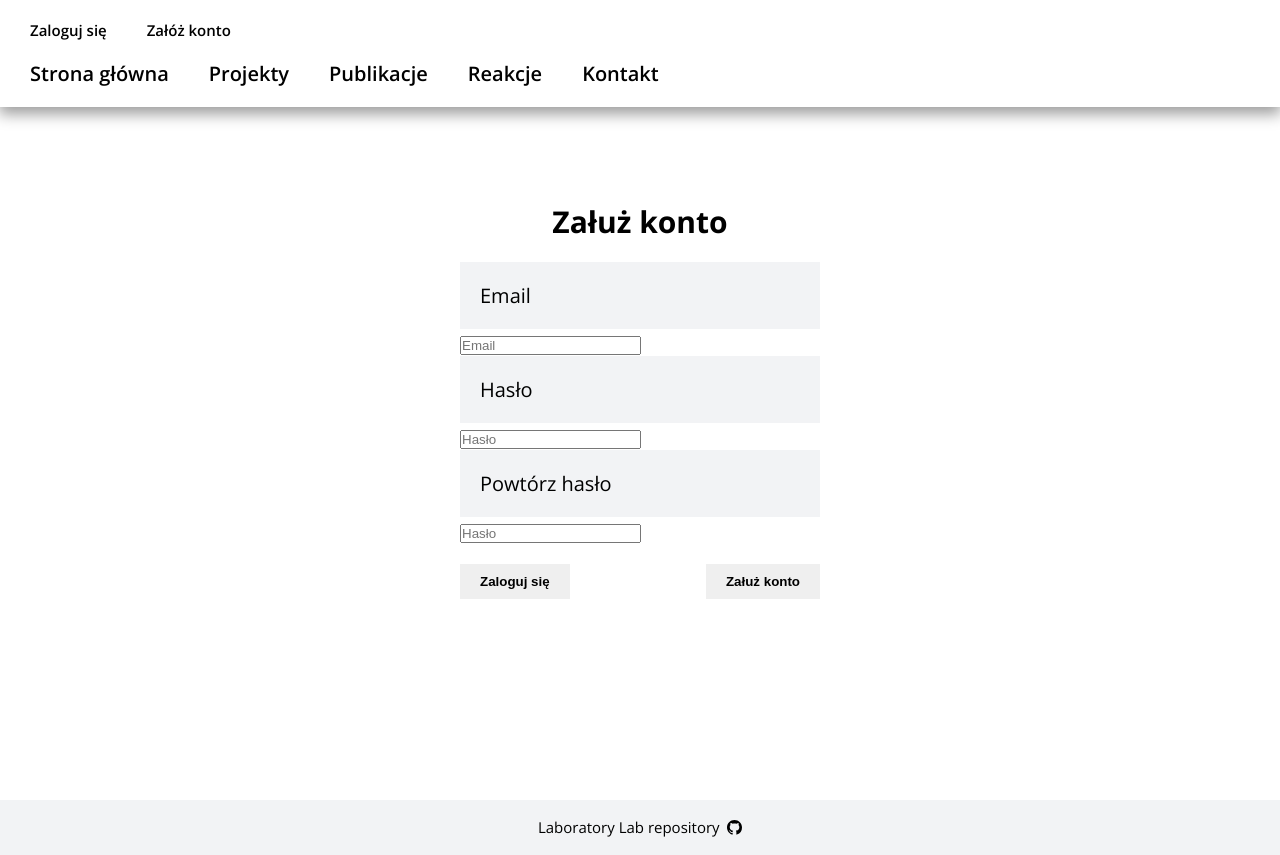
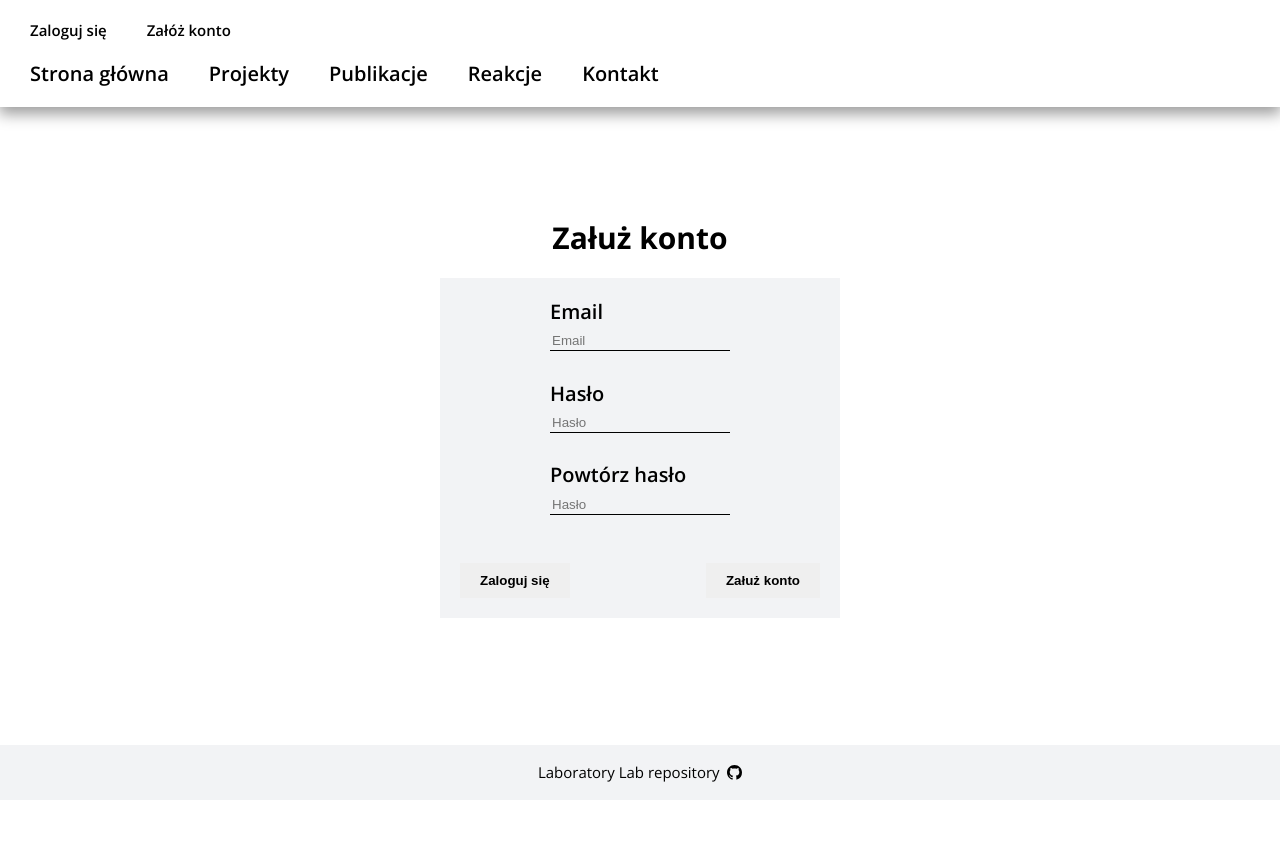
Before and after one commit to Krzysztofe/laboratory_lab, a React (Create React App) app in the folder laboratory_lab/: page /Laboratory_Lab/register in a window 1280 px wide. After the commit the page ends 800 px from the top, so only its background shows below. Built offline with nearby package versions, Linux system fonts and the light colour scheme; no server answers.

Commit message:
Add login styles

```diff
--- a/laboratory_lab/src/pages/home/footer/_footer.scss
+++ b/laboratory_lab/src/pages/home/footer/_footer.scss
@@ -1,17 +1,14 @@
 .footer {
-  background-color: $color-primary;
+  display: flex;
+  justify-content: center;
+  padding: $space-small 0;
   font-size: $font-size-small;
   line-height: $font-size-small;
-  color: $color-black;
-  display: grid;
-  place-items: center;
-  height: auto;
+  background-color: $color-primary;
   &__link {
-    text-decoration: 0;
     display: flex;
     align-items: center;
     color: $color-black;
-    padding: $space-small 0;
   }
   &__icon {
     margin-left: 0.5em;
--- a/laboratory_lab/src/pages/login/Login.tsx
+++ b/laboratory_lab/src/pages/login/Login.tsx
@@ -8,7 +8,6 @@ import { useFormik } from "formik";
 import * as Yup from "yup";
 
 const Login = () => {
-
   const navigate = useNavigate();
 
   useEffect(() => {
@@ -39,9 +38,9 @@ const Login = () => {
       <h2 className="login__title">Zaloguj się</h2>
       <form onSubmit={formik.handleSubmit} className="wrapper loginForm">
         <small>
-          ww@wp.pl
+          login: &nbsp; ww@wp.pl
           <br />
-          wwwwww
+          hasło: &nbsp; wwwwww
         </small>
 
         <TextInput
@@ -52,14 +51,16 @@ const Login = () => {
           handleBlur={formik.handleBlur}
           text={"Email"}
           placeholder={"Email"}
+          classContainer={"loginForm__container"}
           classLabel={"loginForm__label"}
           classInput={"loginForm__input"}
         />
-        {formik.touched.email && formik.errors.email ? (
-          <small>{formik.errors.email}</small>
-        ) : (
-          <small></small>
-        )}
+        <div className="loginForm__error">
+          {formik.touched.email && formik.errors.email && (
+            <small>{formik.errors.email}</small>
+          )}
+        </div>
+
         <TextInput
           type={"password"}
           name={"password"}
@@ -68,15 +69,16 @@ const Login = () => {
           handleBlur={formik.handleBlur}
           text={"Hasło"}
           placeholder={"Hasło"}
+          classContainer={"loginForm__container"}
           classLabel={"loginForm__label"}
           classInput={"loginForm__input"}
         />
 
-        {formik.touched.password && formik.errors.password ? (
-          <small>{formik.errors.password}</small>
-        ) : (
-          <small></small>
-        )}
+        <div className="loginForm__error">
+          {formik.touched.password && formik.errors.password && (
+            <small>{formik.errors.password}</small>
+          )}
+        </div>
 
         <BtnsLogin
           link={"/register"}
--- a/laboratory_lab/src/pages/login/_login.scss
+++ b/laboratory_lab/src/pages/login/_login.scss
@@ -1,8 +1,8 @@
 @import "../../components/btnsLogin/btnsLogin";
 
 .main__login {
-  height: 100vh;
-  width: 100vw;
+  min-height: calc(100% - $font-size-small - ($space-small * 2));
+  padding-top: 90px;
   display: flex;
   flex-direction: column;
   justify-content: center;
@@ -12,21 +12,34 @@
     margin-top: $space-small;
     width: 90%;
     max-width: 400px;
-
-    &__label {
+    background-color: $color-primary;
+    padding: $space-small;
+    &__container {
       display: flex;
       flex-direction: column;
-      background-color: $color-primary;
-      padding: $space-small;
-
-      & .loginForm__input {
-        margin-top: $space-small/2;
-        padding: 0.2rem;
-        font-size: 2rem;
-        border: 0;
-        border-bottom: 1px solid black;
-        background-color: rgba(0, 0, 0, 0);
-      }
+      align-items: center;
+    }
+    &__label {
+      margin-bottom: $space-small/3;
+      width: 50%;
+      font-weight: $font-weight-bold;
+    }
+    &__input {
+      margin: 0 auto;
+      width: 50%;
+      padding: 0.2rem;
+      border: 0;
+      border-bottom: 1px solid $color-black;
+      background-color: rgba(0, 0, 0, 0);
+    }
+    &__error {
+      width: 50%;
+      height: $font-size-small + ($space-small/3) *2 ;
+      margin: 0 auto;
+      padding: $space-small/3 0;
+      font-size: $font-size-small;
+      line-height: $font-size-small;
+      color: $color-red;
     }
   }
 }
--- a/laboratory_lab/src/pages/register/Register.tsx
+++ b/laboratory_lab/src/pages/register/Register.tsx
@@ -53,14 +53,17 @@ const Register = () => {
           handleBlur={formik.handleBlur}
           text={"Email"}
           placeholder={"Email"}
+          classContainer={"loginForm__container"}
           classLabel={"loginForm__label"}
           classInput={"loginForm__input"}
         />
-        {formik.touched.email && formik.errors.email ? (
+
+        <div className="loginForm__error">
+          {formik.touched.email && formik.errors.email && (
             <small>{formik.errors.email}</small>
-        ) : (
-          <small></small>
           )}
+        </div>
+
         <TextInput
           type={"password"}
           name={"password"}
@@ -69,14 +72,17 @@ const Register = () => {
           handleBlur={formik.handleBlur}
           text={"Hasło"}
           placeholder={"Hasło"}
+          classContainer={"loginForm__container"}
           classLabel={"loginForm__label"}
           classInput={"loginForm__input"}
         />
-        {formik.touched.password && formik.errors.password ? (
+
+        <div className="loginForm__error">
+          {formik.touched.password && formik.errors.password && (
             <small>{formik.errors.password}</small>
-        ) : (
-          <small></small>
           )}
+        </div>
+
         <TextInput
           type={"password"}
           name={"passwordRepeated"}
@@ -85,14 +91,18 @@ const Register = () => {
           handleBlur={formik.handleBlur}
           text={"Powtórz hasło"}
           placeholder={"Hasło"}
+          classContainer={"loginForm__container"}
           classLabel={"loginForm__label"}
           classInput={"loginForm__input"}
         />
-        {formik.touched.passwordRepeated && formik.errors.passwordRepeated ? (
+
+        <div className="loginForm__error">
+          {formik.touched.passwordRepeated &&
+            formik.errors.passwordRepeated && (
               <small>{formik.errors.passwordRepeated}</small>
-        ) : (
-          <small></small>
             )}
+        </div>
+
         <BtnsLogin
           link={"/login"}
           textRight="Załuż konto"
--- a/laboratory_lab/src/pages/tableReactions/tableBody/TableBody.tsx
+++ b/laboratory_lab/src/pages/tableReactions/tableBody/TableBody.tsx
@@ -1,6 +1,5 @@
 import { useEffect } from "react";
 import { useReactionsQuery } from "../../../services/apiSlice";
-import { useReactions } from "../../../hooks/useReactions";
 import TableEditForm from "../tableEditForm/TableEditForm";
 import TableCellsReaction from "../tableCellsReaction/TableCellsReaction";
 import TableBodyRequestMessage from "../requestMesageTableBody/TableBodyRequestMessage";
--- a/laboratory_lab/src/pages/tableReactions/tableHead/dataTableHead.tsx
+++ b/laboratory_lab/src/pages/tableReactions/tableHead/dataTableHead.tsx
@@ -9,8 +9,15 @@ export const tableHeadDataFirst = [
 ];
 
 export const tableHeadDataSecond = [
-  "Początek",
-  "Koniec",
+  "Otwarcie",
+  "Zamknięcie",
   "Początek",
   "Koniec",
 ];
+
+
+<body>
+<main></main>
+<footer>uuuuu</footer>
+
+</body>
```
Lines whose indentation alone changed are shown as unchanged.
